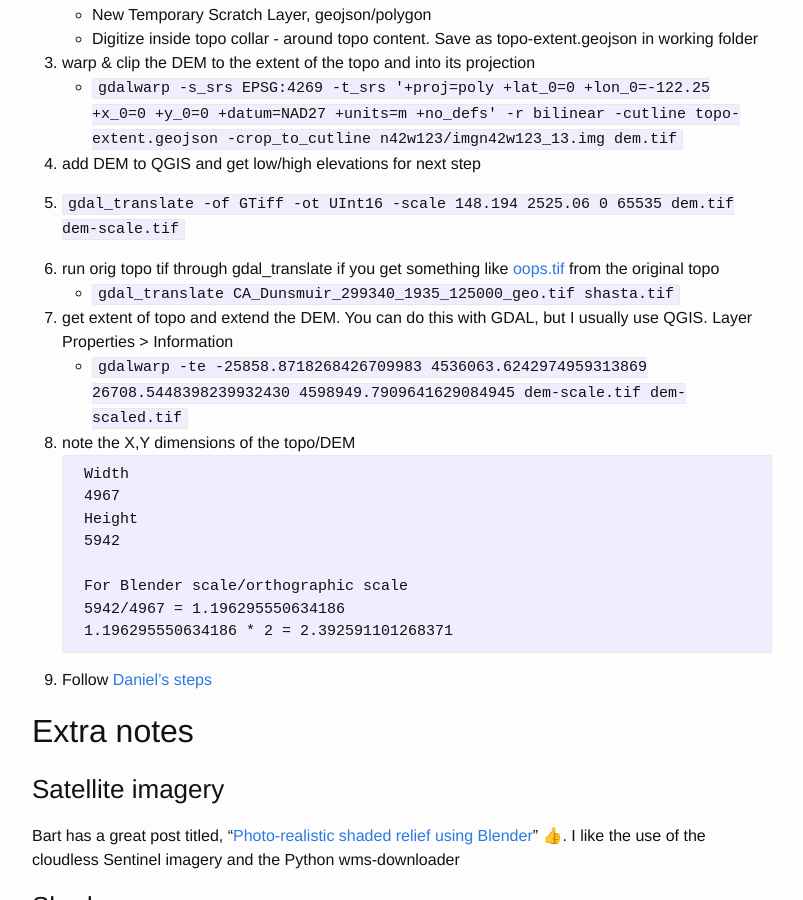
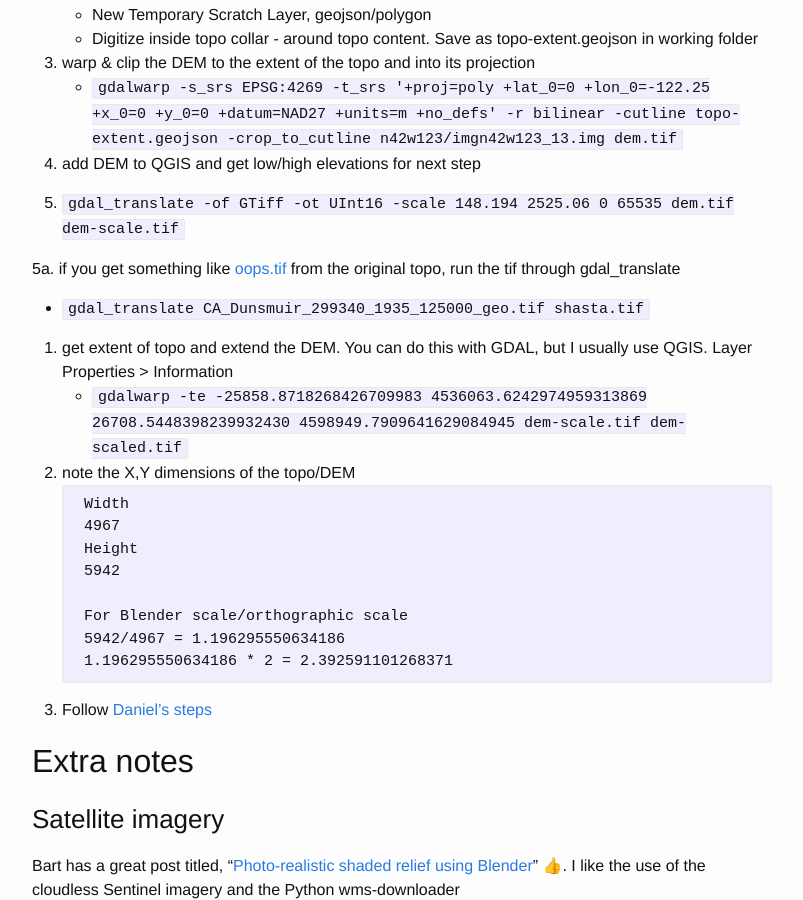
Before and after one commit to oeon/oeon.github.io, a Jekyll site: the page built from _posts/2019-04-07-blender-hillshades.md, in a window 1280 px wide and 900 px high, scrolled down 3634 px. Shown: the whole window, without its empty margins (238-1041 px from the left). Built offline with Jekyll 4.4.1, drawn with Linux system fonts in a browser that asks for light colours.

Commit message:
Update 2019-04-07-blender-hillshades.md

````diff
--- a/_posts/2019-04-07-blender-hillshades.md
+++ b/_posts/2019-04-07-blender-hillshades.md
@@ -75,13 +75,13 @@ This has been my playbook for obtaining old topos from [topoView](https://ngmdb.
 
 5. `gdal_translate -of GTiff -ot UInt16 -scale 148.194 2525.06 0 65535 dem.tif dem-scale.tif`
 
-6. run orig topo tif through gdal_translate if you get something like  <a href="https://joetos.s3.amazonaws.com/blender-hillshades/oops.tif" target="_blank">oops.tif</a> from the original topo
+5a. if you get something like  <a href="https://joetos.s3.amazonaws.com/blender-hillshades/oops.tif" target="_blank">oops.tif</a> from the original topo, run the tif through gdal_translate
   * `gdal_translate CA_Dunsmuir_299340_1935_125000_geo.tif shasta.tif`
 
-7. get extent of topo and extend the DEM. You can do this with GDAL, but I usually use QGIS. Layer Properties > Information
+6. get extent of topo and extend the DEM. You can do this with GDAL, but I usually use QGIS. Layer Properties > Information
   * `gdalwarp -te -25858.8718268426709983 4536063.6242974959313869 26708.5448398239932430 4598949.7909641629084945 dem-scale.tif dem-scaled.tif`
 
-8. note the X,Y dimensions of the topo/DEM
+7. note the X,Y dimensions of the topo/DEM
     ```
     Width
     4967
````
Also changed, not shown: other parts of _posts/2019-04-07-blender-hillshades.md (+1 -1 lines).
